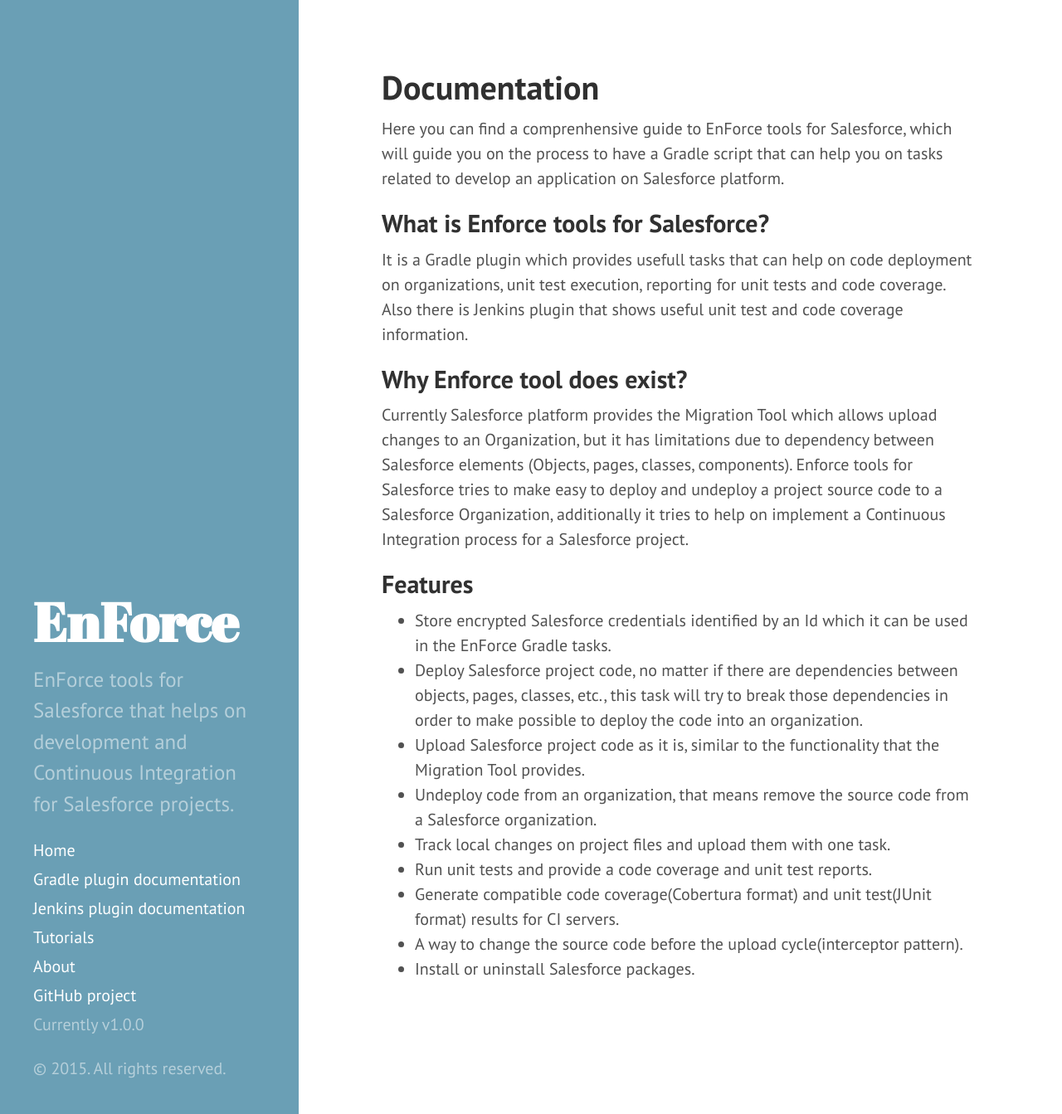
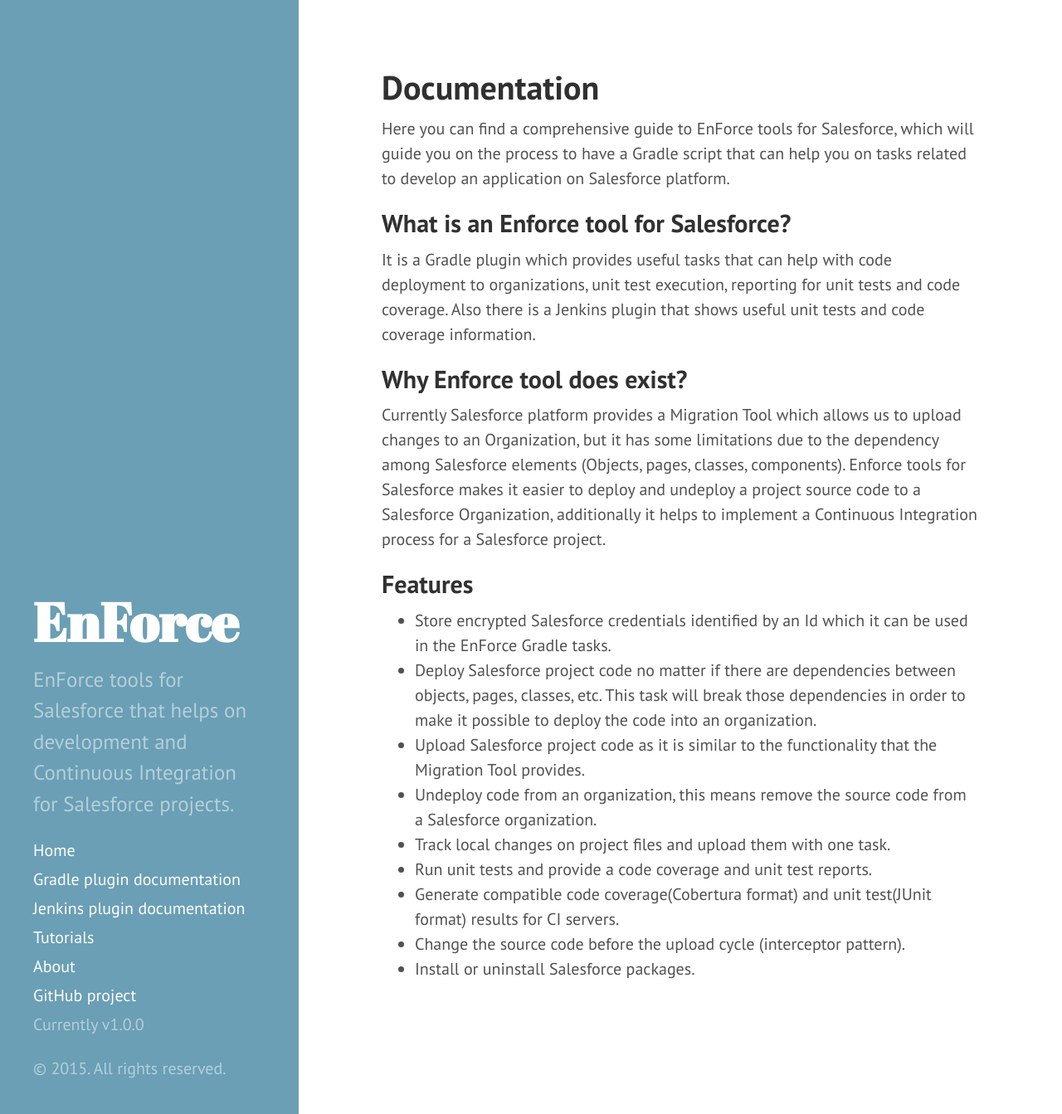
Before and after one commit to fundacionjala/enforce-gradle-plugin, a Jekyll site: the page built from documentation.md, in a window 1280 px wide and 1343 px high. Shown: the whole window at 83% size. Built offline with Jekyll 4.4.1, drawn with Linux system fonts in a browser that asks for light colours.

Commit message:
updated documents in the home and jenkins pages

```diff
--- a/documentation.md
+++ b/documentation.md
@@ -3,23 +3,23 @@
 title: Documentation
 ---
 
-Here you can find a comprenhensive guide to EnForce tools for Salesforce, which will guide you on the process to have a Gradle script that can help you on tasks related to develop an application on Salesforce platform.
+Here you can find a comprehensive guide to EnForce tools for Salesforce, which will guide you on the process to have a Gradle script that can help you on tasks related to develop an application on Salesforce platform.
 
-## What is Enforce tools for Salesforce?
-It is a Gradle plugin which provides usefull tasks that can help on code deployment on organizations, unit test execution, reporting for unit tests and code coverage. Also there is Jenkins plugin that shows useful unit test and code coverage information.
+## What is an Enforce tool for Salesforce?
+It is a Gradle plugin which provides useful tasks that can help with code deployment to organizations, unit test execution, reporting for unit tests and code coverage. Also there is a Jenkins plugin that shows useful unit tests and code coverage information.
 
 ## Why Enforce tool does exist?
-Currently Salesforce platform provides the Migration Tool which allows upload changes to an Organization, but it has limitations due to dependency between Salesforce elements (Objects, pages, classes, components).
-Enforce tools for Salesforce tries to make easy to deploy and undeploy a project source code to a Salesforce Organization, additionally it tries to help on implement a Continuous Integration process for a Salesforce project.
+Currently Salesforce platform provides a Migration Tool which allows us to upload changes to an Organization, but it has some limitations due to the dependency among Salesforce elements (Objects, pages, classes, components).
+Enforce tools for Salesforce makes it easier to deploy and undeploy a project source code to a Salesforce Organization, additionally it helps to implement a Continuous Integration process for a Salesforce project.
 
 ## Features
 
 * Store encrypted Salesforce credentials identified by an Id which it can be used in the EnForce Gradle tasks.
-* Deploy Salesforce project code, no matter if there are dependencies between objects, pages, classes, etc., this task will try to break those dependencies in order to make possible to deploy the code into an organization.
-* Upload Salesforce project code as it is, similar to the functionality that the Migration Tool provides.
-* Undeploy code from an organization, that means remove the source code from a Salesforce organization.
+* Deploy Salesforce project code no matter if there are dependencies between objects, pages, classes, etc. This task will break those dependencies in order to make it possible to deploy the code into an organization.
+* Upload Salesforce project code as it is similar to the functionality that the Migration Tool provides.
+* Undeploy code from an organization, this means remove the source code from a Salesforce organization.
 * Track local changes on project files and upload them with one task.
 * Run unit tests and provide a code coverage and unit test reports.
 * Generate compatible code coverage(Cobertura format) and unit test(JUnit format) results for CI servers.
-* A way to change the source code before the upload cycle(interceptor pattern).
+* Change the source code before the upload cycle (interceptor pattern).
 * Install or uninstall Salesforce packages.
```
Also changed, not shown: _home/2000-01-01-intro.md (+1 -2 lines), _home/2000-01-02-what.md (+1 -1 lines), _home/2000-01-10-about.md (+1 -1 lines), _jenkins/index.md (+1 -1 lines), _jenkins/installation.md (+2 -2 lines).
